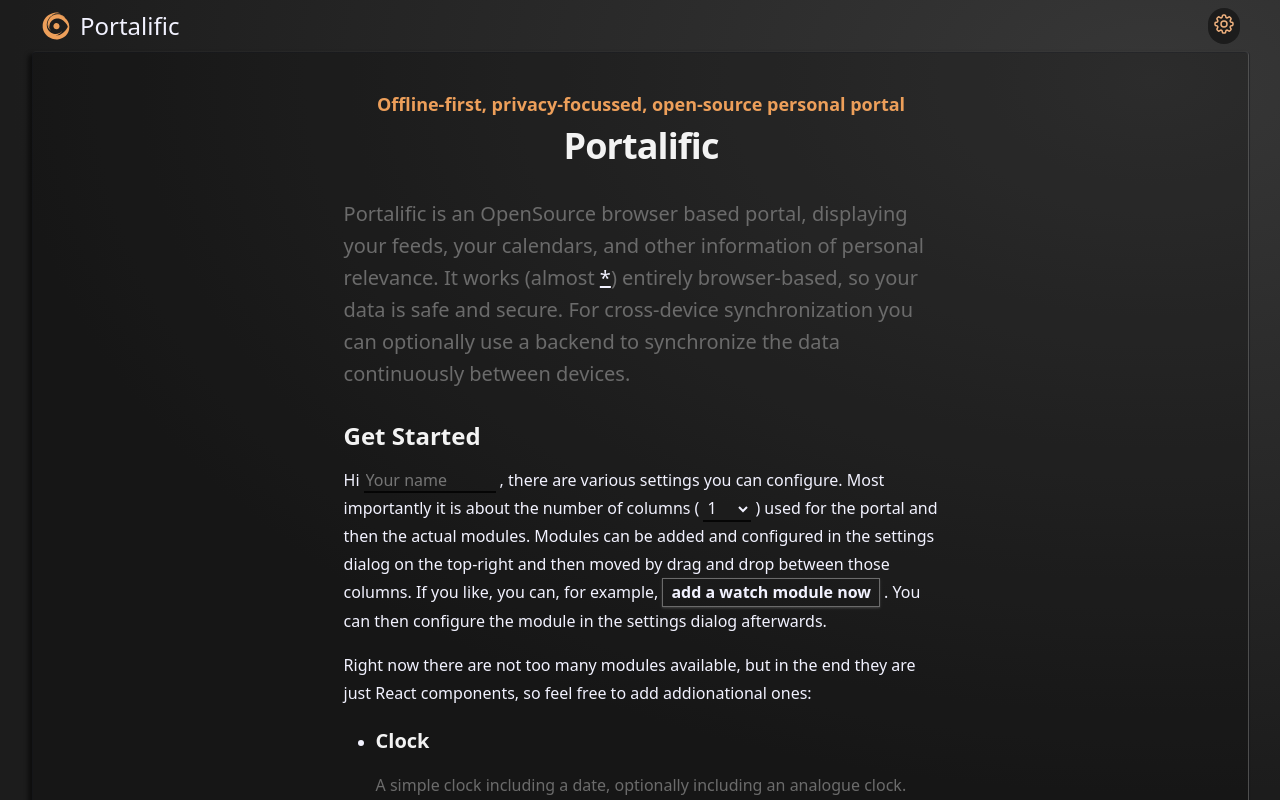
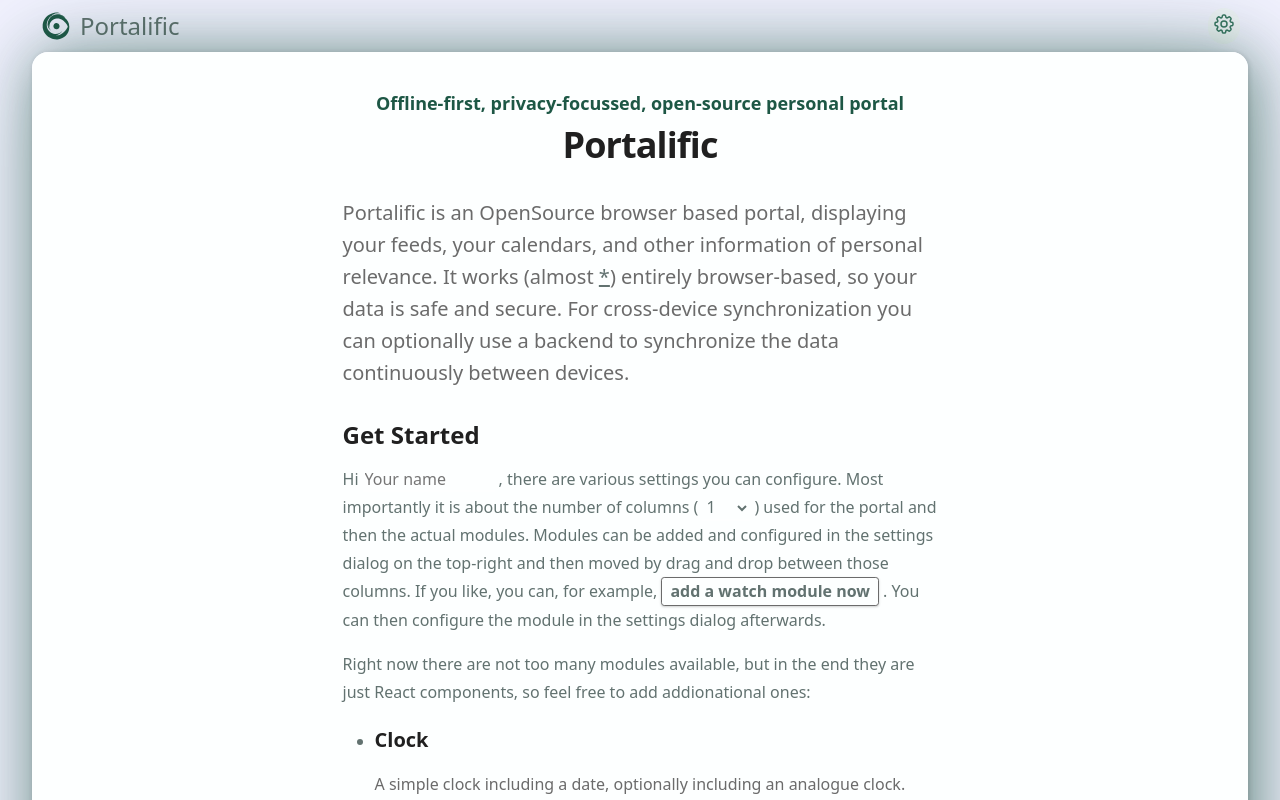
Before and after one commit to kore/portalific, a Next.js app: page / in a window 1280 px wide. Shown: the top 800 px of the page. Built offline with nearby package versions, Linux system fonts and the light colour scheme.

Commit message:
feat: Implemented green theme

```diff
--- a/components/Layout.js
+++ b/components/Layout.js
@@ -39,7 +39,7 @@ export default function Layout({ children, settings = {} }) {
   return (
     <Fragment>
       <div
-        className="layout theme-transition theme--black"
+        className="layout theme-transition theme--green"
         style={{
           backgroundColor: settings.backgroundColor || null,
           backgroundImage: settings.backgroundImage
--- a/components/Modal.js
+++ b/components/Modal.js
@@ -3,7 +3,7 @@ import { Dialog } from "@headlessui/react";
 
 export default function Modal({ open, setOpen, children }) {
   return (
-      <Dialog as="div" className="modal theme--black" open={open} onClose={setOpen}>
+      <Dialog as="div" className="modal theme--green" open={open} onClose={setOpen}>
         <Dialog.Panel className="modal__content">
           <div className="modal__body">
             {children}
--- a/pages/_app.js
+++ b/pages/_app.js
@@ -3,6 +3,7 @@ import { HTML5Backend } from "react-dnd-html5-backend";
 import "../styles/globals.scss";
 import "../styles/theme-default.scss";
 import "../styles/theme-black.scss";
+import "../styles/theme-green.scss";
 
 function MyApp({ Component, pageProps }) {
   return (
--- /dev/null
+++ b/styles/theme-green.scss
@@ -0,0 +1,122 @@
+// Default theme
+
+.theme--green {
+  // Base colors
+  --color-text: #627270;
+  --color-bg: #f0f4f7;
+  --color-error: #ff6b6b;
+
+  // Primary colors - consolidated to 5 variants
+  --color-primary-100: #f4f9f8;
+  --color-primary-300: #387561;
+  --color-primary-500: #1d5745;
+  --color-primary-700: #0a3728;
+  --color-primary-900: #06271b;
+
+  --color-secondary-500: #e0bb52;
+
+  // Gray colors - consolidated to 5 variants
+  --color-gray-100: #f3f3f3;
+  --color-gray-300: #d1d1d1;
+  --color-gray-500: #6b6b6b;
+  --color-gray-700: #373737;
+  --color-gray-900: #202020;
+
+  // Red colors - consolidated to 3 variants for error states
+  --color-red-100: #fee2e2;
+  --color-red-500: #ef4444;
+  --color-red-900: #7f1d1d;
+
+  // Basic colors
+  --color-transparent: transparent;
+
+  // Alpha colors - consolidated
+  --color-green-75: rgba(0, 0, 0, 0.75);
+  --color-green-50: rgba(0, 0, 0, 0.5);
+  --color-green-25: rgba(0, 0, 0, 0.25);
+  --color-green-10: rgba(0, 0, 0, 0.1);
+
+  --color-white-80: rgba(255, 255, 255, 0.8);
+  --color-white-50: rgba(255, 255, 255, 0.5);
+  --color-white-20: rgba(255, 255, 255, 0.2);
+
+  // Mixed alpha colors - essential combinations only
+  --color-gray-900-50: rgba(17, 24, 39, 0.5); // Used for overlays
+  --color-gray-900-10: rgba(17, 24, 39, 0.2); // Used for borders
+
+  --color-primary-500-40: rgba(19, 77, 58, 0.4); // Essential for module highlights
+  --color-primary-500-30: rgba(19, 77, 58, 0.3); // Essential for button highlights
+
+  // Fonts
+  --font-primary: ui-sans-serif, system-ui, sans-serif;
+  --font-secondary: ui-sans-serif, system-ui, sans-serif;
+
+  // Spacing
+  --spacing-xs: 0.25rem;
+  --spacing-sm: 0.5rem;
+  --spacing-md: 1rem;
+  --spacing-lg: 2rem;
+  --spacing-xl: 4rem;
+
+  // Border radius
+  --radius-xs: 0.2rem;
+  --radius-sm: 0.5rem;
+  --radius-md: 1.0rem;
+  --radius-lg: 1.5rem;
+
+  // Breakpoints
+  --breakpoint-sm: 640px;
+  --breakpoint-md: 768px;
+  --breakpoint-lg: 1024px;
+  --breakpoint-xl: 1280px;
+}
+
+.theme--green {
+  color: var(--color-text);
+
+  .theme-switcher {
+    display: none;
+  }
+
+  .grid {
+    gap: var(--spacing-lg);
+  }
+
+  .layout {
+    &__gradient {
+      display: none;
+    }
+  }
+
+  .modules {
+    box-shadow:
+       1px 1px 4px 1px var(--color-black-10),
+       5px 5px 50px 0px var(--color-primary-500-40),
+       5px 5px 100px 0px var(--color-primary-500-40);
+
+    .module {
+       background-color: #fdffff;
+       border: none;
+    }
+
+    .module--clock {
+      background:
+        radial-gradient(at 10% 10%, var(--color-primary-700) 0, var(--color-primary-300) 70%),
+        radial-gradient(at 30% 90%, var(--color-primary-700) 0, var(--color-primary-300) 50%);
+      color: var(--color-bg);
+    }
+
+    .feed__header {
+      background-color: var(--color-primary-100);
+      box-shadow: 0px 1px 3px 0px var(--color-black-10);
+    }
+  }
+
+  // Add some more accents
+  .clock__time,
+  .countdown__name,
+  .todo-list__checkbox-icon,
+  .feed__source {
+    color: var(--color-secondary-500);
+  }
+}
```
